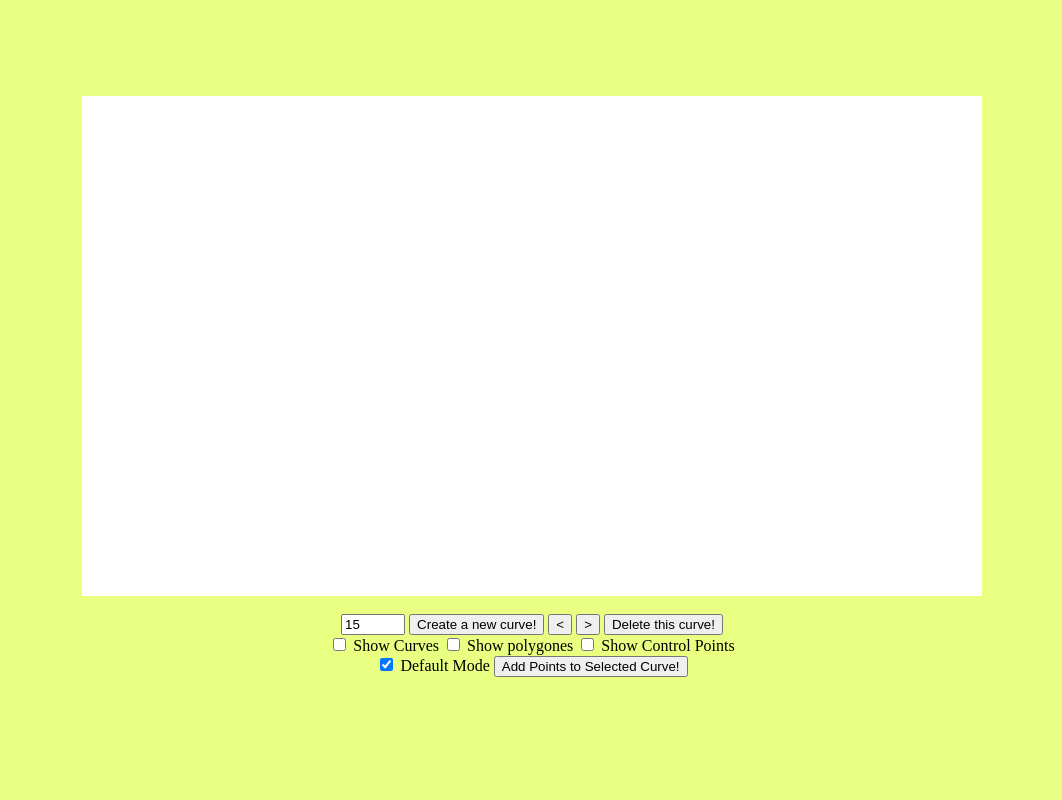
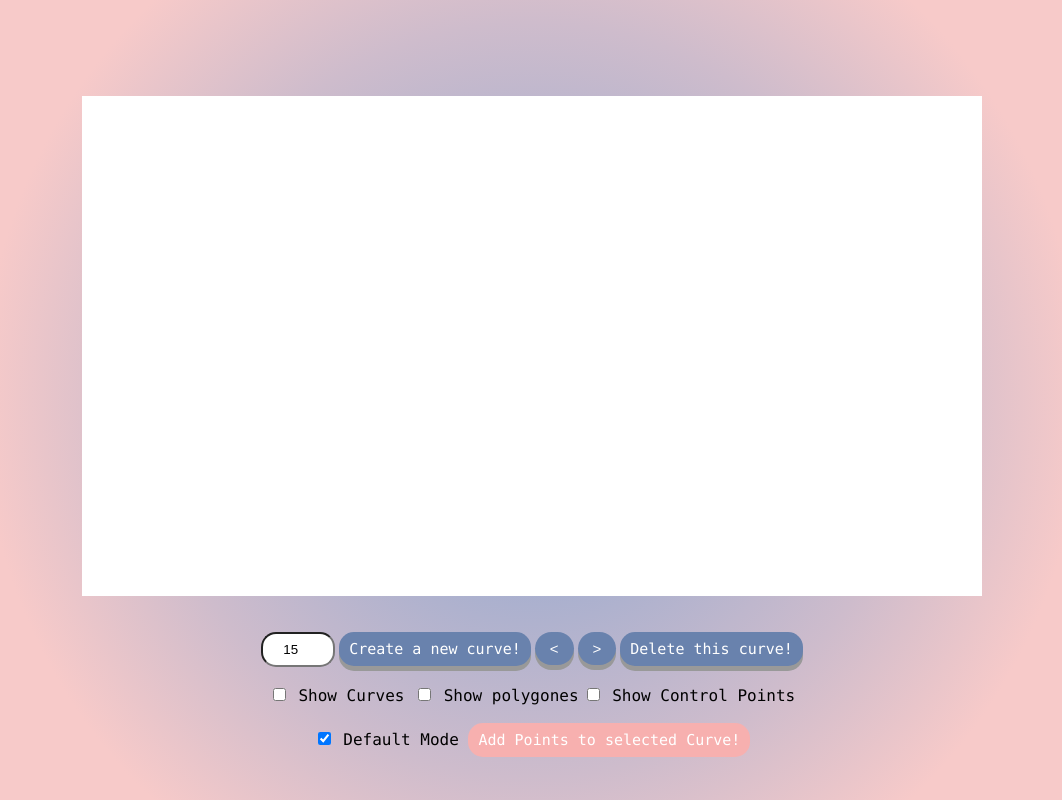
Before and after one commit to alinemtg/bezier-curves, a plain HTML site: page projetin.html in a window 1280 px wide. Shown: the whole page, without its empty margins (108-1170 px from the left). Drawn offline with Linux system fonts and the light colour scheme.

Commit message:
now we have a carat vibe <3

```diff
--- a/projetin.css
+++ b/projetin.css
@@ -0,0 +1,111 @@
+body{
+    text-align: center;
+    background: rgb(145,168,208);
+    background: radial-gradient(circle, rgba(145,168,208,1) 9%, rgba(206,188,204,1) 50%, rgba(247,202,201,1) 73%);
+}
+
+/* COMMANDS PART ONE */
+
+.commandsPt1 {
+    position: static;
+}
+
+
+/* QUANTITY */
+.avalNumber{
+    border-radius: 15px;
+    text-align: center;
+    padding: 8px 15;
+}
+
+/* BUTTONS DELETE AND INSERT */
+.b_deleIns {
+    display: inline-block;
+    padding: 8px 10;
+    font-size: 15px;
+    font-family: "Lucida Console", Courier, monospace;
+    cursor: pointer;
+    text-align: center;
+    text-decoration: none;
+    outline: none;
+    color: #fff;
+    background-color: rgb(105, 130, 173);
+    border: none;
+    border-radius: 15px;
+    box-shadow: 0 5px #999;
+}
+.b_deleIns:hover {background-color: #F7CAC9}
+
+.b_deleIns:active {
+  background-color: rgb(247, 176, 175);
+  box-shadow: 0 0px #666;
+  transform: translateY(2px);
+}
+
+/* BUTTONS PREVIOUS AND NEXT */
+.b_prevNext{
+    display: inline-block;
+    padding: 8px 15;
+    font-size: 15px;
+    cursor: pointer;
+    text-align: center;
+    text-decoration: none;
+    outline: none;
+    color: #fff;
+    background-color: rgb(105, 130, 173);
+    border: none;
+    border-radius: 20px;
+    box-shadow: 0 5px #999;
+}
+.b_prevNext:hover {background-color: #F7CAC9}
+
+.b_prevNext:active {
+  background-color: rgb(247, 176, 175);
+  box-shadow: 0 0px #666;
+  transform: translateY(2px);
+}
+
+/* COMMANDS PART TWO */
+
+.commandsPt2 {
+    position: static;
+}
+
+
+.c_show{
+    font-family: "Lucida Console", Courier, monospace;
+
+}
+
+
+/* COMMANDS PART THREE */
+
+.commandsPt3 {
+    position: static;
+}
+
+.c_defaultMode {
+    font-family: "Lucida Console", Courier, monospace;
+}
+
+/* BUTTON ADD POINTS TO CURVE */
+.b_addPts{
+    display: inline-block;
+    padding: 8px 10;
+    font-size: 15px;
+    cursor: pointer;
+    text-align: center;
+    text-decoration: none;
+    font-family: "Lucida Console", Courier, monospace;
+    outline: none;
+    color: #fff;
+    background-color: rgb(247, 176, 175);
+    border: none;
+    border-radius: 15px;
+}
+.b_addPts:hover {background-color: #F7CAC9}
+
+.b_addPts:active {
+  background-color: rgb(230, 129, 127);
+  transform: translateY(2px);
+}
--- a/projetin.html
+++ b/projetin.html
@@ -1,28 +1,34 @@
-<head>
-    <link rel="stylesheet" type="text/css" href="projetin.css" media="screen"/>
-
-</head>
-
-<body style = "background : #E8FF82; text-align: center">
+<div class="canvasrea">
+<body>
     <canvas id="canvas" width="900" height="500" style="background: white; margin-top: 7%;" >
     </canvas>
 </body>
+</div>
 <br>
 <br>
-<input type="number" id="avalNumber" min="0" max="500" value = 15>
-<input type="button" id="createNewCurve" value="Create a new curve!" onclick="createNewCurve()">
 
-<input type="button" id="prevCurve" value="<" onclick="selectPrevCurve()">
-<input type="button" id="nextCurve" value=">" onclick ="selectNextCurve()">
-<input type="button" id="deleteCurve" value="Delete this curve!" onclick ="deleteSelectedCurve()">
+<div class="commandsPt1">
+<input type="number" class="avalNumber" id="avalNumber" min="0" max="00" value = 15>
+<input type="button" class="b_deleIns" id="createNewCurve" value="Create a new curve!" onclick="createNewCurve()">
 
+<input type="button" class="b_prevNext" id="prevCurve" value="<" onclick="selectPrevCurve()">
+<input type="button" class="b_prevNext" id="nextCurve" value=">" onclick ="selectNextCurve()">
+<input type="button" class="b_deleIns" id="deleteCurve" value="Delete this curve!" onclick ="deleteSelectedCurve()">
+</div>
+
+<div class="commandsPt2">
 <br>
-<label><input type="checkbox" id="showCurves" onclick="redrawInCanvas()"> Show Curves </label>
-<label><input type="checkbox" id="showPolyg" onclick="redrawInCanvas()"> Show polygones</label>
-<label><input type="checkbox" id="showControlPoints" onclick = "redrawInCanvas()"> Show Control Points</label>
+<label class="c_show"><input type="checkbox" id="showCurves" onclick="redrawInCanvas()"> Show Curves </label>
+<label class="c_show"><input type="checkbox" id="showPolyg" onclick="redrawInCanvas()"> Show polygones</label>
+<label class="c_show"><input type="checkbox" id="showControlPoints" onclick = "redrawInCanvas()"> Show Control Points</label>
+</div>
+<br>
 
-<br>
-<label class="defaultModeCheckbox"><input type="checkbox" id="defaultMode" value="Default Mode" checked> Default Mode </label>
-<input type="button" id="addPointsToSelectedCurve" value="Add Points to Selected Curve!" onclick="addPendingPointsToSelectedCurve()">
+<div class="commandsPt3">
+<label class="c_defaultMode"><input type="checkbox" id="defaultMode" value="Default Mode" checked> Default Mode </label>
+<input type="button" class="b_addPts" id="addPointsToSelectedCurve" value="Add Points to selected Curve!" onclick="addPendingPointsToSelectedCurve()">
+</div>
+
 
 <script src="./projetin.js"></script>
+<link rel="stylesheet" type="text/css" href="projetin.css" media="screen"/>
--- a/projetin.js
+++ b/projetin.js
@@ -6,6 +6,12 @@ Projetinho de PG, II Unidade .
                         　　· ✧　.
 */
 
+// - - colors used ^^ - -
+// pending point in defaultMode = #91A8D0
+// pending point in removeMode = #d99cb5
+// curve point/polygon normal = #91A8D0
+// curve normal = #6784b5
+// curve - all- selected = #F08080
 
 // `~·=·=·=·=·=·=·='☆ . · getting html elements · . ☆'=·=·=·=·=·=·=·~
 
@@ -47,7 +53,7 @@ canvas.addEventListener('click', function(){
             ctx.beginPath()
             create_pointsPending.push (clickedPoint)
             ctx.arc (clickedPoint.x, clickedPoint.y, sizeOfPoints, 0,  Math.PI * 2)
-            ctx.fillStyle = "#7E8754"
+            ctx.fillStyle = "#91A8D0"
             ctx.fill();
     }
     else{
@@ -78,7 +84,7 @@ canvas.addEventListener('click', function(){
                 ctx.beginPath()
                 change_pointsPending.push (clickedPoint)
                 ctx.arc (clickedPoint.x, clickedPoint.y, sizeOfPoints, 0,  Math.PI * 2)
-                ctx.fillStyle = "#66CDAA"
+                ctx.fillStyle = "#d99cb5"
                 ctx.fill();
             }
         }else{
@@ -112,7 +118,7 @@ function redrawInCanvas(){
             ctx.beginPath()
             ctx.moveTo(create_pointsPending[p].x, create_pointsPending[p].y)
             ctx.arc (create_pointsPending[p].x, create_pointsPending[p].y, sizeOfPoints, 0,  Math.PI * 2)
-            ctx.fillStyle = "#7E8754"
+            ctx.fillStyle = "#91A8D0"
             ctx.fill();
         }
     }
@@ -121,7 +127,7 @@ function redrawInCanvas(){
             ctx.beginPath()
             ctx.moveTo(change_pointsPending[p].x, change_pointsPending[p].y)
             ctx.arc (change_pointsPending[p].x, change_pointsPending[p].y, sizeOfPoints, 0,  Math.PI * 2)
-            ctx.fillStyle = "#66CDAA"
+            ctx.fillStyle = "#d99cb5"
             ctx.fill();
         }
     }
@@ -265,7 +271,7 @@ function Curve() {
            if (this.isSelected){
                ctx.fillStyle = "#F08080"
             } else{
-                ctx.fillStyle = "#7E8754"
+                ctx.fillStyle = "#91A8D0"
             }
             ctx.fill()
         }
@@ -282,7 +288,7 @@ function Curve() {
                 if (this.isSelected){
                     ctx.strokeStyle = "#F08080"
                 }else{
-                    ctx.strokeStyle = "#7E8754"
+                    ctx.strokeStyle = "#91A8D0"
                 }
 
                 ctx.setLineDash([2, 3])
@@ -301,7 +307,7 @@ function Curve() {
             if (this.isSelected){
                 ctx.strokeStyle = "#F08080"
             }else{
-                ctx.strokeStyle = "#8FBC8F"
+                ctx.strokeStyle = "#6784b5"
             }
 
             ctx.setLineDash([0]);
```
